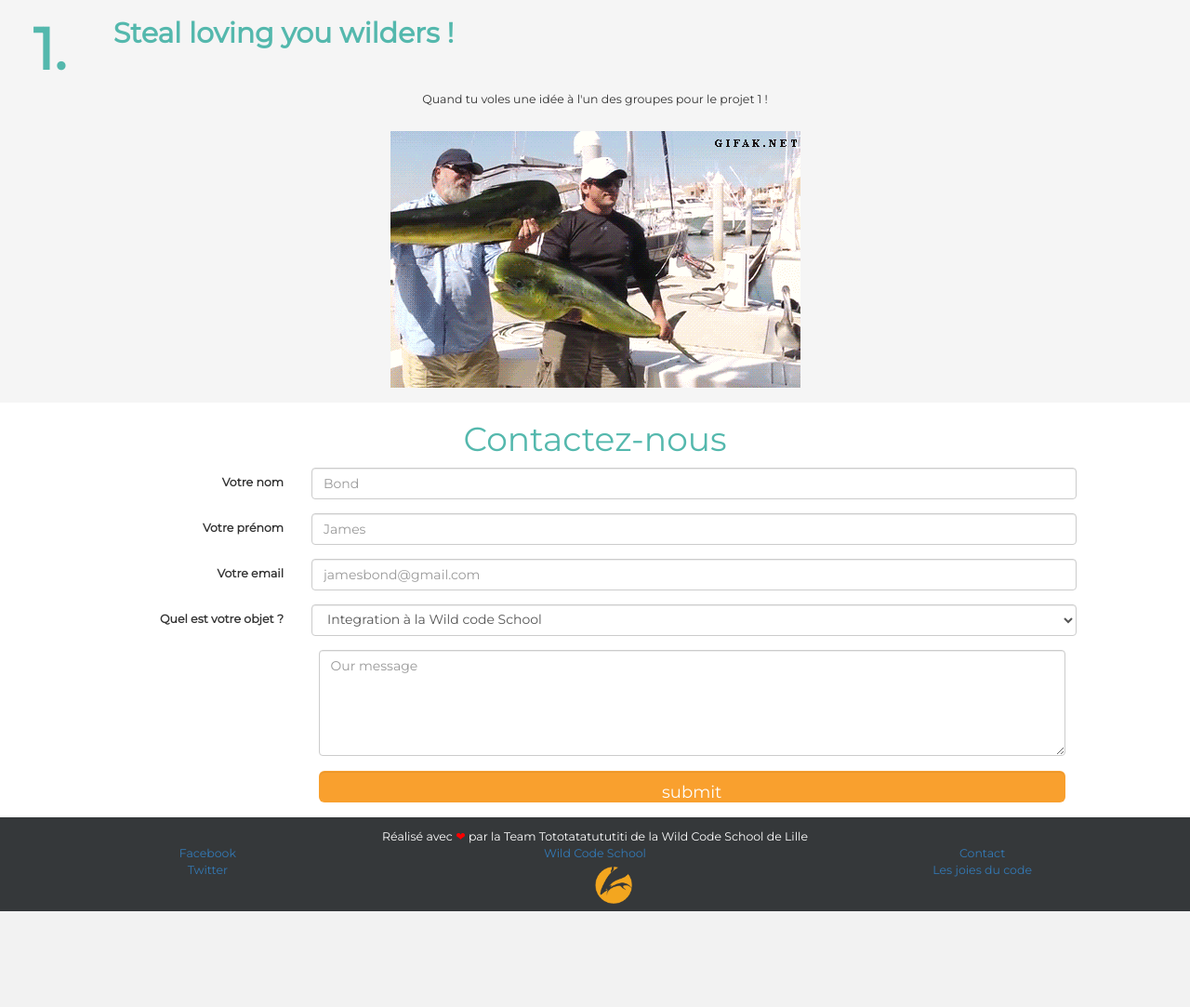
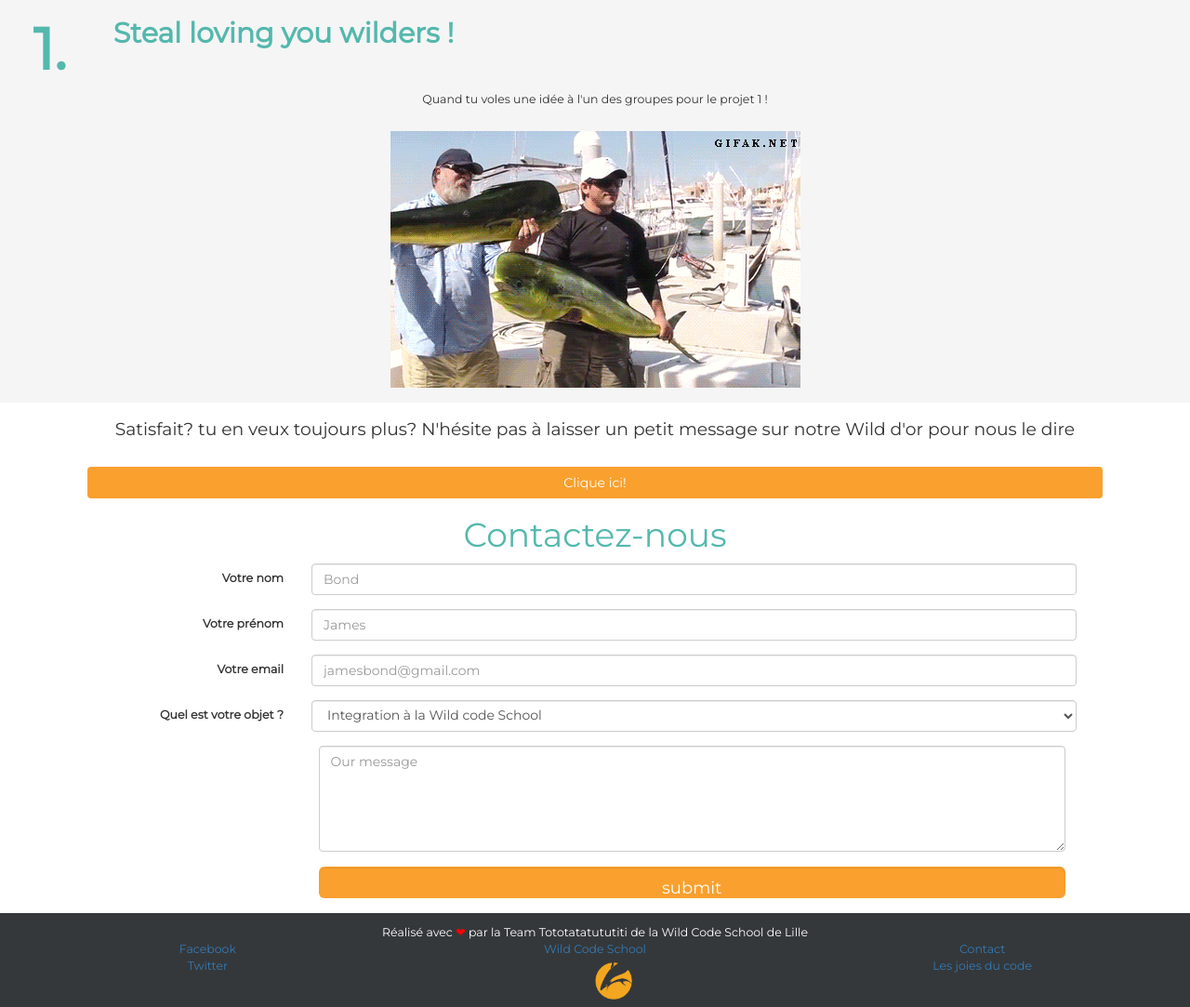
Before and after one commit to LouisBruge/lesjoiesdelawild, a PHP site: page /src/php/top_10.php in a window 1280 px wide. Shown: the part 3466-4549 px from the top of the page at 93% size. Before the commit the page ends 4446 px from the top, so only its background shows below. Run offline with PHP 8.4, Linux system fonts and the light colour scheme.

Commit message:
Add a link to the golden wild page into the top_10 page

```diff
--- a/src/css/top_10.css
+++ b/src/css/top_10.css
@@ -14,6 +14,10 @@
  *  * background color
  *  * h1 tag properties
  *  * img tag properties
+ *
+ *  ** #linkToTheGoldenWild **
+ *  * p properties
+ *  * .btn-orange properties
  *
  *  ** #CONTACT_FORM properties **
  *  * label tag properties
@@ -90,6 +94,21 @@ p {
 }
 
 /**
+ *
+ * Section of the link to the Golden wild
+ *
+ * */
+#linkToTheGoldenWild p {
+   font-size: 3em;
+   padding-top: 2vmin;
+}
+.btn-orange {
+    background-color: #f9a02e;
+    margin-top : 2vh;
+    color: #FEFEFE;
+}
+
+/**
  *  #CONTACT_FORM
  **/
 
--- a/src/php/top_10.php
+++ b/src/php/top_10.php
@@ -178,6 +178,16 @@
             </div>
         </section>
 
+        <!-- Link to the Golden wild -->
+        <section id="linkToTheGoldenWild">
+            <div class="row">
+                <div class="col-xs-10 col-xs-offset-1 text-center">
+                    <p> Satisfait? tu en veux toujours plus? N'hésite pas à laisser un petit message sur notre Wild d'or pour nous le dire </p>
+                </div>
+                <a class="btn btn-orange col-xs-offset-1 col-xs-10" href="/src/php/wild_or.php">Clique ici!</a>
+            </div>
+        </section>
+
 		<!-- Form section -->
 		<section class="form" id="contact_form">
 
```
